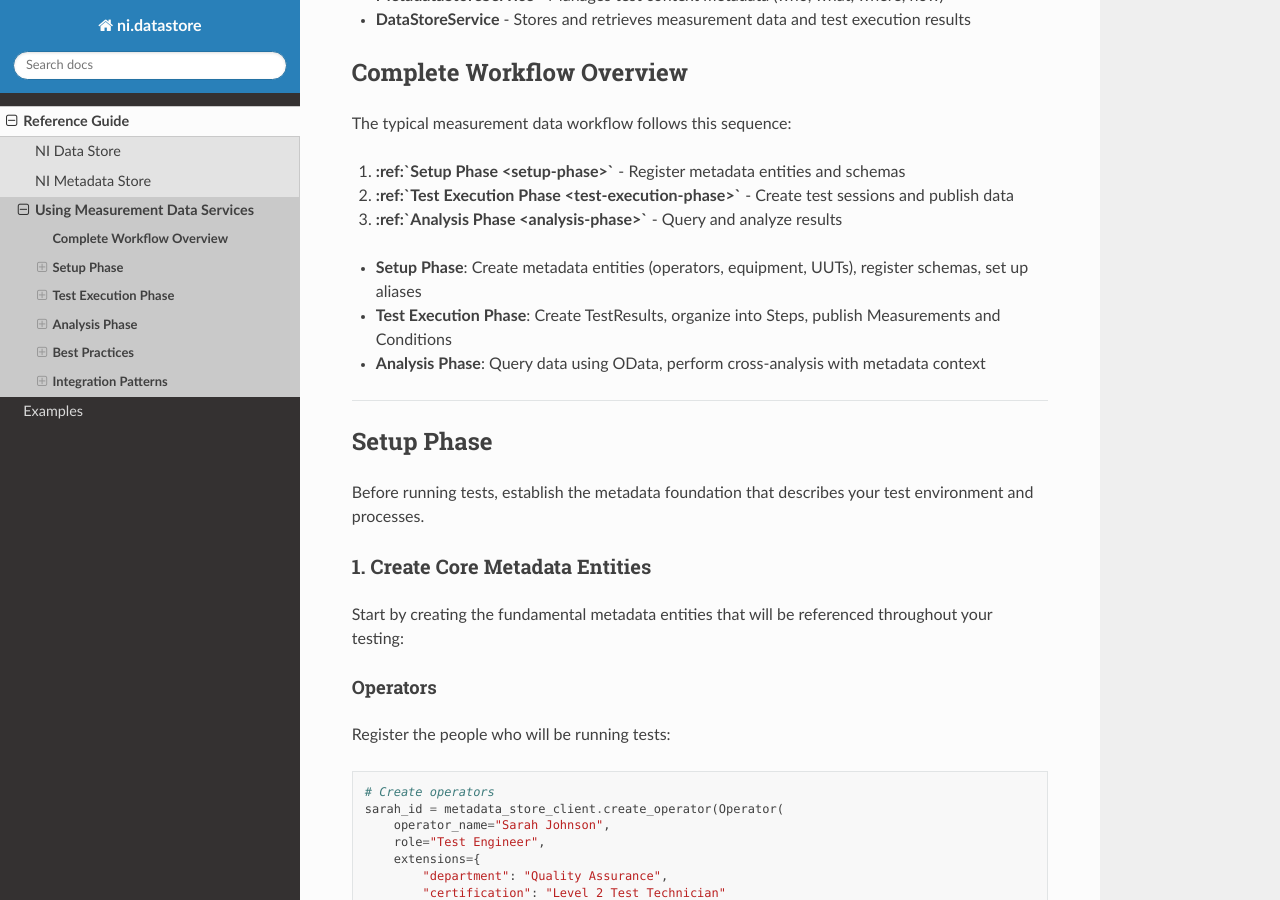
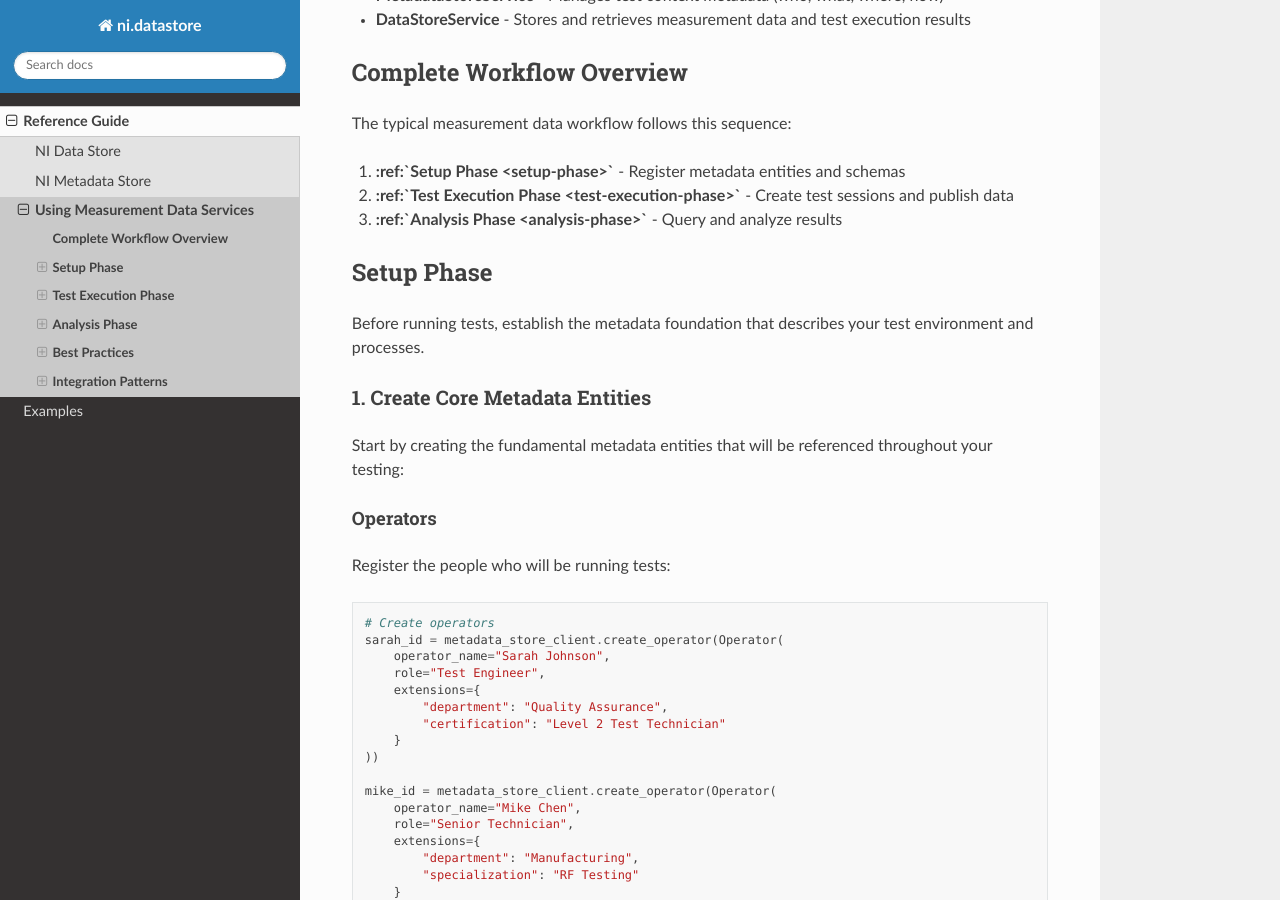
Before and after one commit to ni/datastore-python, a Sphinx documentation site: the page built from docs/reference/using-measurement-data-services.md, in a window 1280 px wide and 900 px high, scrolled down 320 px. Built offline with Sphinx 7.4.7 and the Read the Docs theme 3.1.0, drawn with Linux system fonts in a browser that asks for light colours; pages that are not in the unit, such as notebooks, are missing from menus.

Commit message:
Attempt to fix docs build

````diff
--- a/docs/reference/using-measurement-data-services.md
+++ b/docs/reference/using-measurement-data-services.md
@@ -13,17 +13,6 @@ The typical measurement data workflow follows this sequence:
 1. **[Setup Phase](#setup-phase)** - Register metadata entities and schemas
 2. **[Test Execution Phase](#test-execution-phase)** - Create test sessions and publish data
 3. **[Analysis Phase](#analysis-phase)** - Query and analyze results
-
-<!-- **Workflow Flow:**
-```
-Setup Phase → Test Execution Phase → Analysis Phase
-``` -->
-
-- **Setup Phase**: Create metadata entities (operators, equipment, UUTs), register schemas, set up aliases
-- **Test Execution Phase**: Create TestResults, organize into Steps, publish Measurements and Conditions
-- **Analysis Phase**: Query data using OData, perform cross-analysis with metadata context
-
----
 
 ## **Setup Phase**
 
````
